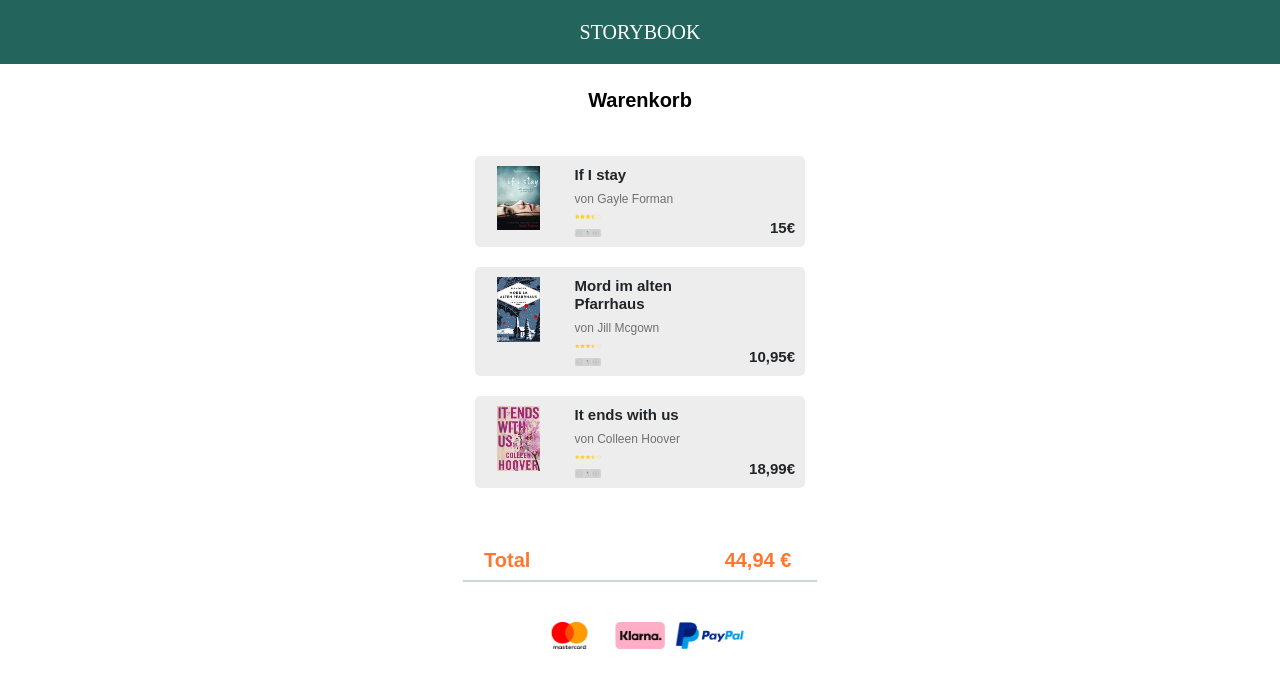
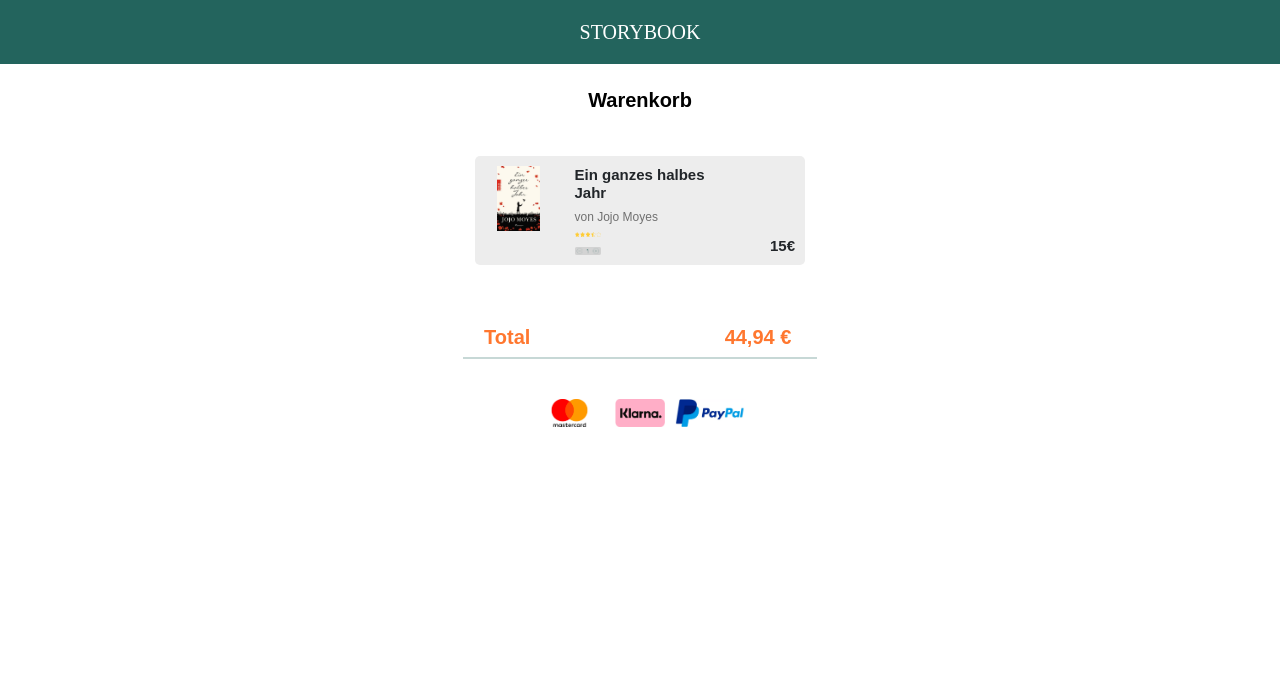
Before and after one commit to fabiangeitner/digitalSignage, a React (Create React App) app in the folder digital-signage-app/: page /cart in a window 1280 px wide. Shown: the top 688 px of the page. Built offline with nearby package versions, Linux system fonts and the light colour scheme; a web font is replaced by a local one.

Commit message:
adjusted cartItems

```diff
--- a/digital-signage-app/src/components/Cart/CartItems.js
+++ b/digital-signage-app/src/components/Cart/CartItems.js
@@ -1,24 +1,12 @@
-import item1 from "../../Assets/Books/item1.png";
-import item2 from "../../Assets/Books/item2.png";
-import item3 from "../../Assets/Books/item3.png";
+import item1 from "../../Assets/Books/buch4.jpeg";
+
 
 export const Items = [
     {
-      headline: "If I stay",
-      author: "Gayle Forman",
+      headline: "Ein ganzes halbes Jahr",
+      author: "Jojo Moyes",
       price: "15€",
       cover: item1
     },
-    {
-      headline: "Mord im alten Pfarrhaus",
-      author: "Jill Mcgown",
-      price: "10,95€",
-      cover: item2
-    },
-    {
-      headline: "It ends with us",
-      author: "Colleen Hoover",
-      price: "18,99€",
-      cover: item3
-    },
+
   ];
```
